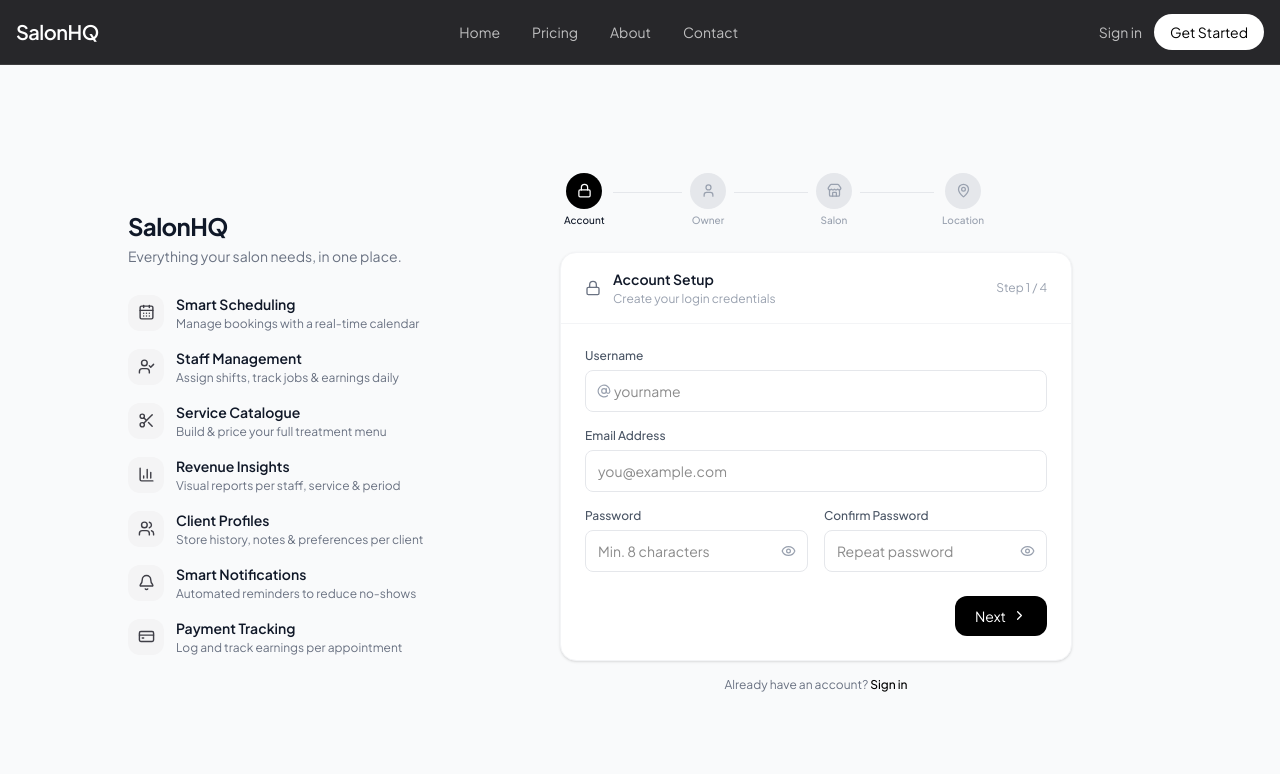
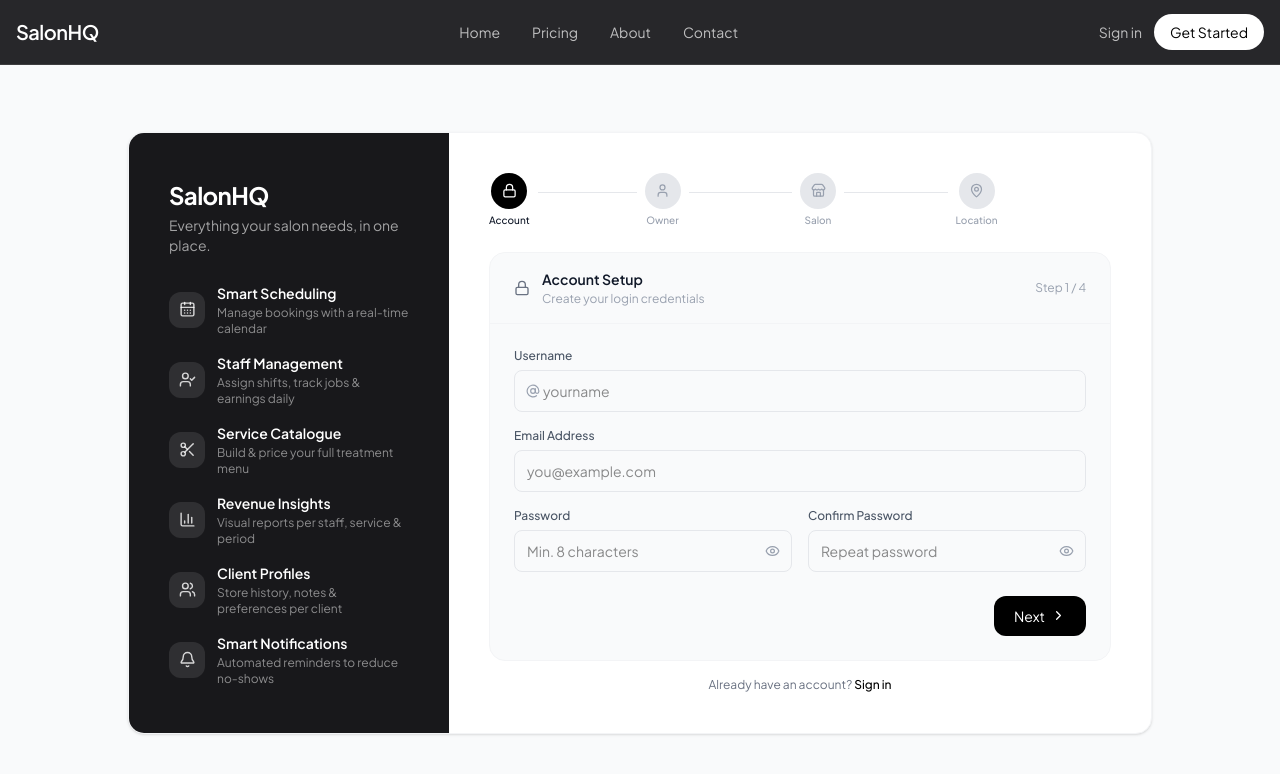
Before and after one commit to salithach/salon-management-system, a Next.js app: page /register in a window 1280 px wide. Shown: the top 774 px of the page. Built offline with nearby package versions, Linux system fonts and the light colour scheme.

Commit message:
Update sign up page design

```diff
--- a/app/register/page.tsx
+++ b/app/register/page.tsx
@@ -3,7 +3,7 @@
 import { useState, useEffect } from "react"
 import Link from "next/link"
 import { useRouter } from "next/navigation"
-import { User, Store, MapPin, Lock, ChevronRight, ChevronLeft, CheckCircle2, Globe, AtSign, Phone, Eye, EyeOff, Loader2, CalendarDays, UserCheck, Scissors, BarChart3, Users, Bell, CreditCard } from "lucide-react"
+import { User, Store, MapPin, Lock, ChevronRight, ChevronLeft, CheckCircle2, Globe, AtSign, Phone, Eye, EyeOff, Loader2, CalendarDays, UserCheck, Scissors, BarChart3, Users, Bell } from "lucide-react"
 import { useAuthStore } from "@/store/authStore"
 import DropDown from "@/components/DropDown"
 import { toast } from "sonner"
@@ -117,35 +117,34 @@ export default function RegisterPage() {
     )
 
     return (
-        <div className="flex-1 flex items-start lg:items-center justify-center bg-gray-50 px-4 py-6 lg:py-8">
-            <div className="w-full max-w-5xl flex flex-col lg:flex-row gap-8 lg:gap-12 items-start lg:items-center">
+        <div className="flex-1 flex items-start lg:items-center justify-center bg-gray-50 px-4 py-6 lg:py-8 overflow-x-hidden">
+            <div className="w-full max-w-5xl bg-white rounded-2xl shadow-sm border border-gray-100 overflow-hidden flex flex-col lg:flex-row items-stretch">
 
                 {/* ── Left branding panel (desktop only) ── */}
-                <div className="hidden lg:flex flex-col gap-7 flex-1 max-w-sm">
+                <div className="hidden lg:flex flex-col gap-7 w-80 shrink-0 bg-zinc-900 text-white p-10 justify-center">
                     {/* Logo + tagline */}
                     <div>
-                        <p className="text-2xl font-bold text-gray-900 tracking-tight">SalonHQ</p>
-                        <p className="text-sm text-gray-500 mt-1">Everything your salon needs, in one place.</p>
+                        <p className="text-2xl font-bold text-white tracking-tight">SalonHQ</p>
+                        <p className="text-sm text-white/60 mt-1">Everything your salon needs, in one place.</p>
                     </div>
 
                     {/* Feature list */}
                     <ul className="space-y-4">
                         {[
-                            { icon: CalendarDays, title: "Smart Scheduling",   desc: "Manage bookings with a real-time calendar" },
-                            { icon: UserCheck,    title: "Staff Management",   desc: "Assign shifts, track jobs & earnings daily" },
-                            { icon: Scissors,     title: "Service Catalogue",  desc: "Build & price your full treatment menu" },
-                            { icon: BarChart3,    title: "Revenue Insights",   desc: "Visual reports per staff, service & period" },
-                            { icon: Users,        title: "Client Profiles",    desc: "Store history, notes & preferences per client" },
-                            { icon: Bell,         title: "Smart Notifications",desc: "Automated reminders to reduce no-shows" },
-                            { icon: CreditCard,   title: "Payment Tracking",   desc: "Log and track earnings per appointment" }
+                            { icon: CalendarDays, title: "Smart Scheduling",    desc: "Manage bookings with a real-time calendar" },
+                            { icon: UserCheck,    title: "Staff Management",    desc: "Assign shifts, track jobs & earnings daily" },
+                            { icon: Scissors,     title: "Service Catalogue",   desc: "Build & price your full treatment menu" },
+                            { icon: BarChart3,    title: "Revenue Insights",    desc: "Visual reports per staff, service & period" },
+                            { icon: Users,        title: "Client Profiles",     desc: "Store history, notes & preferences per client" },
+                            { icon: Bell,         title: "Smart Notifications", desc: "Automated reminders to reduce no-shows" }
                         ].map(({ icon: Icon, title, desc }) => (
                             <li key={title} className="flex items-center gap-3">
-                                <div className="w-9 h-9 rounded-xl bg-zinc-100 flex items-center justify-center shrink-0">
-                                    <Icon size={17} className="text-zinc-700" />
+                                <div className="w-9 h-9 rounded-xl bg-white/10 flex items-center justify-center shrink-0">
+                                    <Icon size={17} className="text-white/80" />
                                 </div>
                                 <div>
-                                    <p className="text-sm font-semibold text-gray-900">{title}</p>
-                                    <p className="text-xs text-gray-500 mt-0.5">{desc}</p>
+                                    <p className="text-sm font-semibold text-white">{title}</p>
+                                    <p className="text-xs text-white/50 mt-0.5">{desc}</p>
                                 </div>
                             </li>
                         ))}
@@ -153,10 +152,11 @@ export default function RegisterPage() {
                 </div>
 
                 {/* ── Right: stepper + form ── */}
-                <div className="flex-1 w-full max-w-lg mx-auto lg:mx-0">
+                <div className="flex-1 w-full p-6 lg:p-10">
 
                 {/* Progress stepper */}
-                <div className="flex items-center justify-between mb-6 px-1">
+                <div className="flex items-center justify-center mb-6">
+                    <div className="flex items-center w-full">
                     {steps.map((s, i) => {
                         const Icon = s.icon
                         const isComplete = i < step
@@ -180,10 +180,11 @@ export default function RegisterPage() {
                             </div>
                         )
                     })}
+                    </div>
                 </div>
 
                 {/* Card */}
-                <div className="bg-white rounded-2xl border border-gray-100 shadow-sm overflow-hidden">
+                <div className="bg-gray-50 rounded-2xl border border-gray-100 overflow-hidden">
                     {/* Header */}
                     <div className="px-6 py-4 border-b border-gray-100 flex items-center gap-3">
                         {(() => { const Icon = steps[step].icon; return <Icon size={16} className="text-gray-500 shrink-0" /> })()}
```
